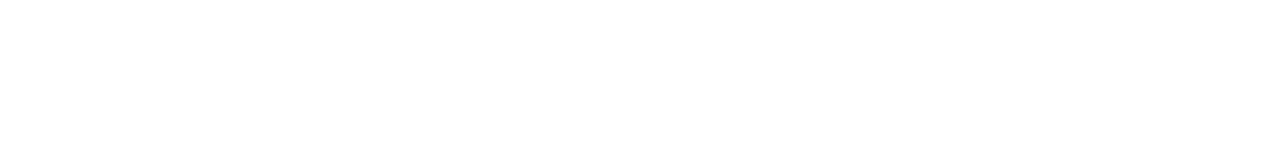
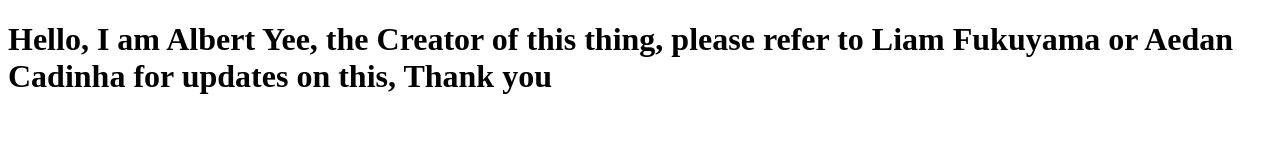
Before and after one commit to LeopardPeople/LeopardPeople.github.io, a plain HTML site: page index.html in a window 1280 px wide. Drawn offline with Linux system fonts and the light colour scheme.

Commit message:
Add Content to index.html
Added info to index.html

```diff
--- a/index.html
+++ b/index.html
@@ -5,6 +5,6 @@
     <title>Leopard People</title>
 </head>
 <body>
-
+<h1>Hello, I am Albert Yee, the Creator of this thing, please refer to Liam Fukuyama or Aedan Cadinha for updates on this, Thank you</h1>
 </body>
 </html>
```
Also changed, not shown: 1 other file.
